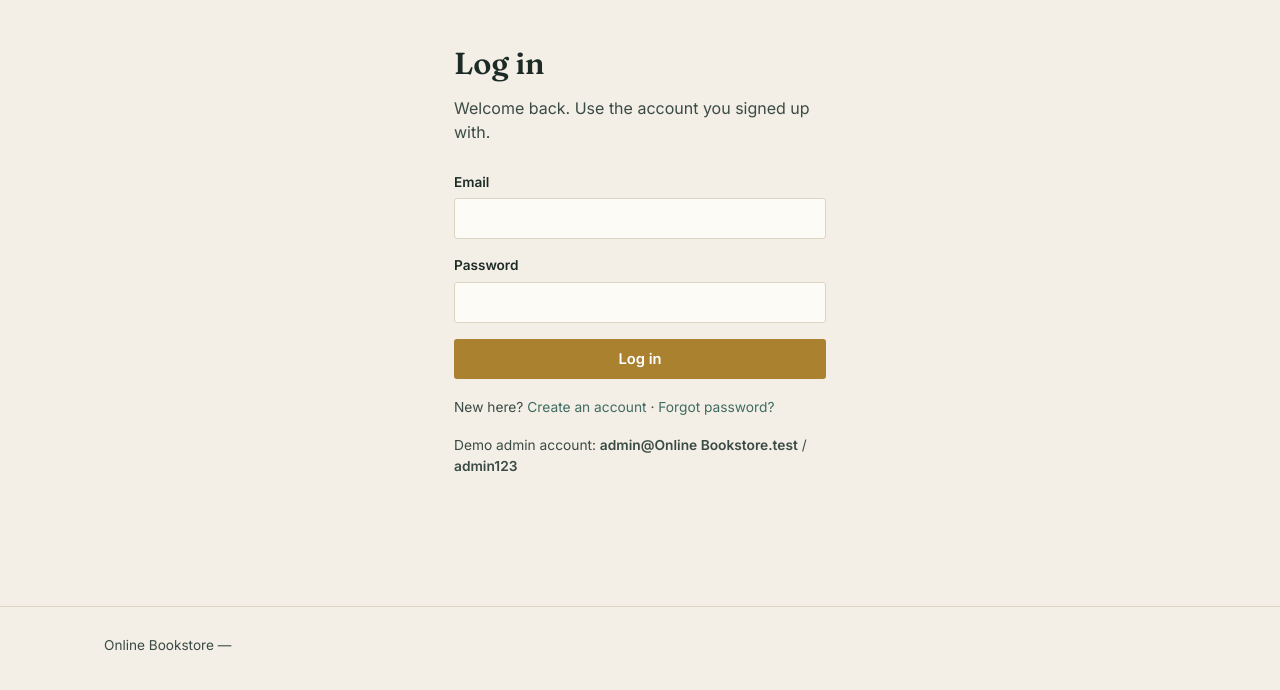
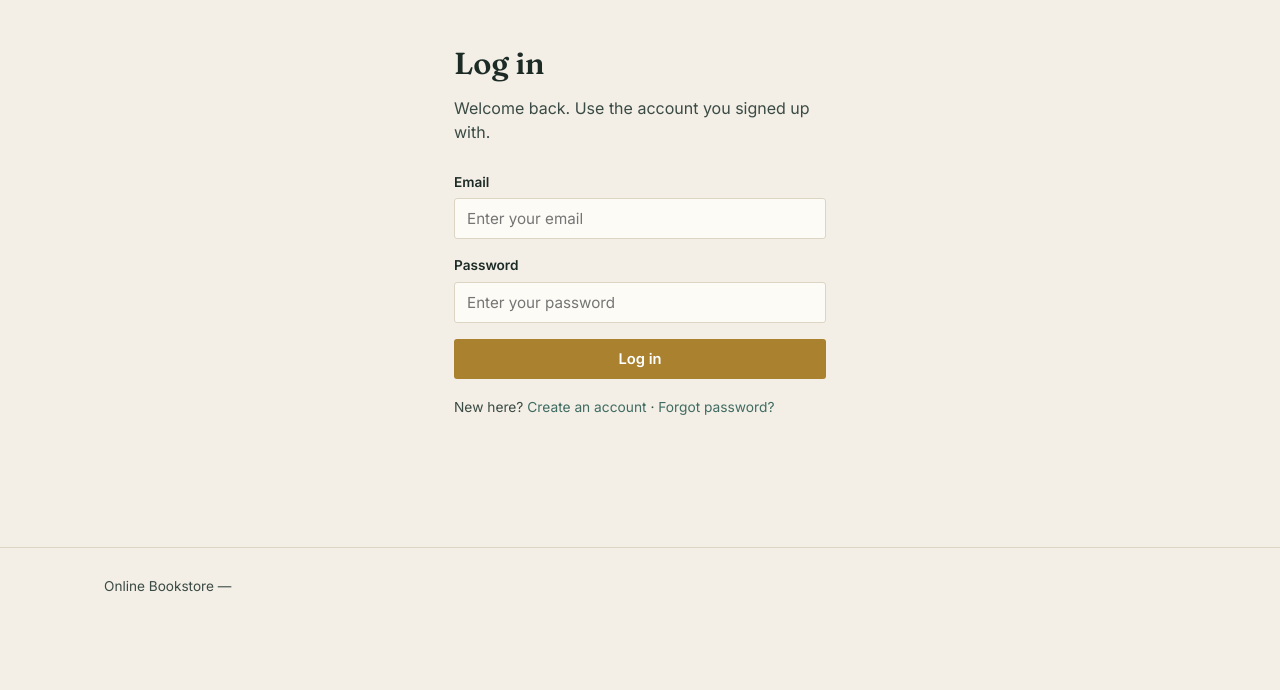
Before and after one commit to Hari1369/online_bookstore, a Django app: page /login/ in a window 1280 px wide. Shown: the part 77-767 px from the top of the page. Run offline with Django 5.2, Linux system fonts and the light colour scheme.

Commit message:
add with log-in pag

```diff
--- a/members/forms.py
+++ b/members/forms.py
@@ -2,6 +2,7 @@ from django import forms
 from datetime import datetime, date
 from django.utils.timezone import now
 from django.core.exceptions import ValidationError
+from django.contrib.auth import authenticate
 from django.contrib.auth.models import User
 import datetime
 
@@ -35,3 +36,52 @@ class SignupForm(forms.ModelForm):
                 raise forms.ValidationError("Passwords do not match.")
 
         return cleaned_data
+
+
+
+class LoginForm(forms.Form):
+    email = forms.EmailField(
+        widget=forms.EmailInput(
+            attrs={
+                "placeholder": "Enter your email",
+                "autocomplete": "email"
+            }
+        )
+    )
+    password = forms.CharField(
+        widget=forms.PasswordInput(
+            attrs={
+                "placeholder": "Enter your password",
+                "autocomplete": "current-password"
+            }
+        )
+    )
+    def clean(self):
+        cleaned_data = super().clean()
+        email = cleaned_data.get("email")
+        password = cleaned_data.get("password")
+
+        if email and password:
+            try:
+                user = User.objects.get(email=email)
+            except User.DoesNotExist:
+                raise forms.ValidationError(
+                    "Invalid email or password."
+                )
+
+            user = authenticate(
+                username=user.username,
+                password=password
+            )
+
+            if user is None:
+                raise forms.ValidationError(
+                    "Invalid email or password."
+                )
+
+            if not user.is_active:
+                raise forms.ValidationError(
+                    "This account is inactive."
+                )
+            cleaned_data["user"] = user
+        return cleaned_data
--- a/members/templates/members/login.html
+++ b/members/templates/members/login.html
@@ -7,7 +7,7 @@
   <h1>Log in</h1>
   <p class="sub">Welcome back. Use the account you signed up with.</p>
   <div class="form-alert" id="formAlert"></div>
-  <form id="loginForm" novalidate>
+  <!-- <form id="loginForm" novalidate>
     <div class="field" id="f-email">
       <label for="email">Email</label>
       <input id="email" name="email" type="email" autocomplete="email" required>
@@ -19,11 +19,30 @@
       <div class="err">Enter your password.</div>
     </div>
     <button class="btn btn-primary btn-block" type="submit">Log in</button>
+  </form> -->
+
+
+  <form method="POST">
+      {% csrf_token %}
+      {{ form.non_field_errors }}
+      <div class="field" id="f-email">
+          <label for="{{ form.email.id_for_label }}">Email</label>
+          {{ form.email }}
+          {{ form.email.errors }}
+      </div>
+
+      <div class="field" id="f-password">
+          <label for="{{ form.password.id_for_label }}"> Password </label>
+          {{ form.password }}
+          {{ form.password.errors }}
+      </div>
+      <button class="btn btn-primary btn-block" type="submit"> Log in </button>
   </form>
+
+
   <p class="form-note">
-    New here? <a href="signup.html">Create an account</a> · <a href="forgot-password.html">Forgot password?</a>
+    New here? <a href="{% url 'signup' %}">Create an account</a> · <a href="{% url 'forgot_password' %}">Forgot password?</a>
   </p>
-  <p class="form-note">Demo admin account: <strong>admin@Online Bookstore.test</strong> / <strong>admin123</strong></p>
 </main>
 {% endblock %}
 
--- a/members/views.py
+++ b/members/views.py
@@ -1,5 +1,6 @@
 from django.shortcuts import render, redirect
-from .forms import SignupForm
+from .forms import SignupForm, LoginForm
+from django.contrib.auth import login
 
 
 
@@ -21,7 +22,16 @@ def signup_page(request):
 
 
 def login_page(request):
-    return render(request, "members/login.html")
+    if request.method == "POST":
+        form = LoginForm(request.POST)
+        if form.is_valid():
+            user = form.cleaned_data["user"]
+            login(request, user)
+            return redirect("main")
+    else:
+        form = LoginForm()
+    return render(request, "members/login.html", {"form": form})
+
 
 
 def forgot_password(request):
```
Also changed, not shown: online_bookstore/settings.py (+7 -7 lines).
